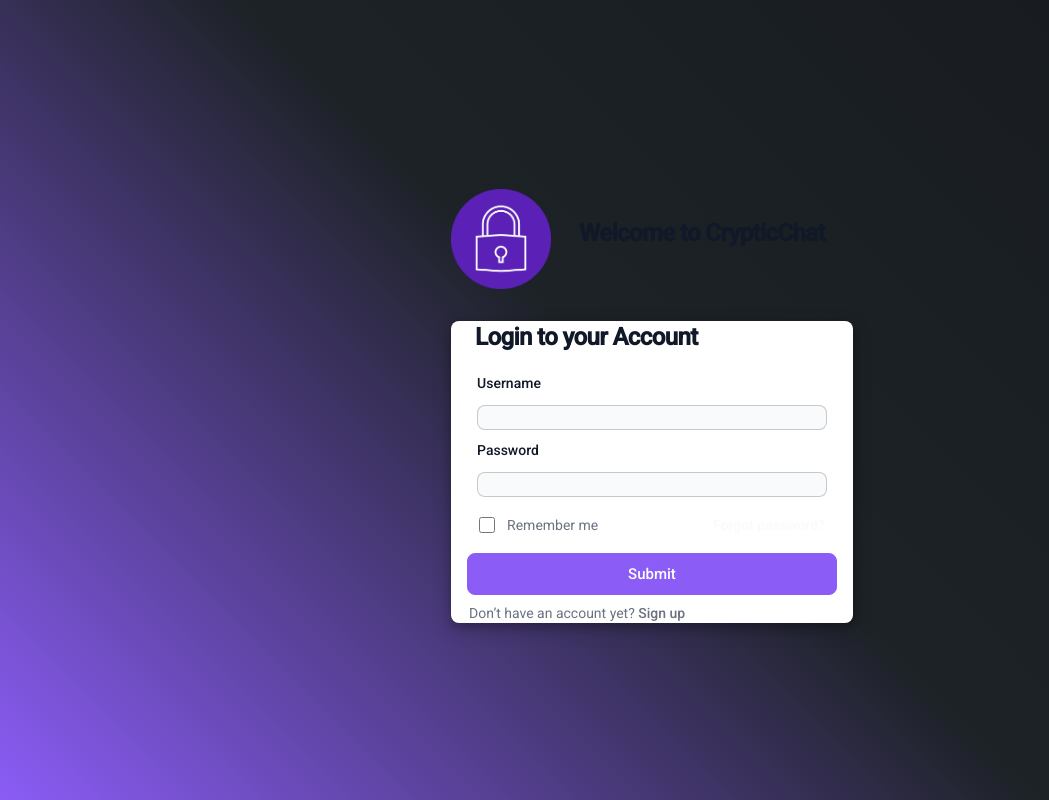
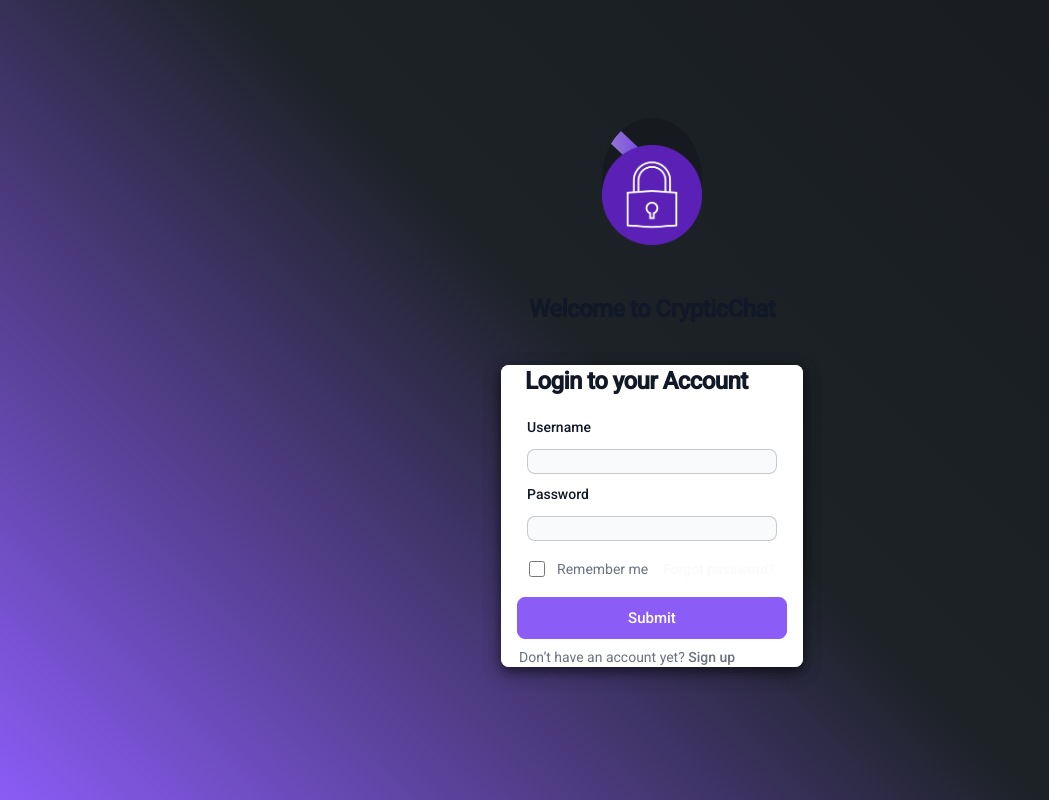
Before and after one commit to cryptichat/client-web, a React (Vite) app: page /login in a window 1280 px wide. Shown: the whole page, without its empty margins (0-1049 px from the left). Built offline with nearby package versions, Linux system fonts and the light colour scheme; a web font is replaced by a local one.

Commit message:
Framer Motion and border effect

```diff
--- a/package.json
+++ b/package.json
@@ -8,6 +8,7 @@
     "@testing-library/react": "^13.4.0",
     "@testing-library/user-event": "^13.5.0",
     "bcrypt": "^5.1.0",
+    "framer-motion": "^10.11.2",
     "graphql": "^16.6.0",
     "link-react": "^3.0.0",
     "next-img": "^0.3.2",
--- a/src/pages/login.jsx
+++ b/src/pages/login.jsx
@@ -1,6 +1,7 @@
 import React, { useState } from "react";
 import { useNavigate } from "react-router-dom";
 import { useMutation, gql } from "@apollo/client";
+import { motion } from "framer-motion";
 import lock192 from "./lock192.png";
 import "./styles.css";
 
@@ -11,6 +12,28 @@
     }
   }
 `;
+
+const containerVariants = {
+  hidden: { opacity: 0 },
+  visible: { opacity: 1, transition: { duration: 0.5 } },
+  exit: { opacity: 0, transition: { ease: "easeInOut" } },
+};
+
+const titleVariants = {
+  hidden: { y: -50, opacity: 0 },
+  visible: { y: 0, opacity: 1, transition: { duration: 0.5, type: "spring", stiffness: 60 } },
+};
+
+const formVariants = {
+  hidden: { y: 50, opacity: 0 },
+  visible: { y: 0, opacity: 1, transition: { duration: 0.5, type: "spring", stiffness: 60 } },
+};
+
+const lock192Variants = {
+  hidden: { scale: 0, opacity: 0 },
+  visible: { scale: 1, opacity: 1, transition: { duration: 0.5, type: "spring", stiffness: 60 } },
+};
+
 function Login() {
   const navigate = useNavigate();
   // React States
@@ -131,25 +154,42 @@
   );
 
   return (
-    <div className="app">
+    <motion.div
+      className="app"
+      variants={containerVariants}
+      initial="hidden"
+      animate="visible"
+      exit="exit"
+    >
       <div className="ml-6">
+        <div className="chatcontainer"></div>
         <div className="container mx-auto py-5" style={{ display: "flex", justifyContent: 'center' }}>
-        <img src={lock192} width="100px" height="100px" alt="ChatApp logo"/>
+        <motion.img
+            src={lock192}
+            width="100px"
+            height="99.88px"
+            alt="ChatApp logo"
+            variants={lock192Variants}
+          /></div>
           <h1 class="text-xl font-bold leading-tight tracking-tight text-gray-900 md:text-2xl dark:text-white p-7">
             Welcome to CrypticChat
           </h1>
-        </div>
 
         <div className="login-form w-full bg-white rounded-lg shadow dark:border md:mt-0 sm:max-w-md xl:p-0 dark:bg-gray-800 dark:border-gray-700">
-          <div className="title text-xl font-bold leading-tight tracking-tight text-gray-900 md:text-2xl dark:text-white">
+          <motion.div
+            className="login-form w-full bg-white rounded-lg shadow dark:border md:mt-0 sm:max-w-md xl:p-0 dark:bg-gray-800 dark:border-gray-700"
+            variants={formVariants}
+          >
+            <motion.div className="title text-xl font-bold leading-tight tracking-tight text-gray-900 md:text-2xl dark:text-white" variants={titleVariants}>
               <h1 class="text-xl font-bold leading-tight tracking-tight text-gray-900 md:text-2xl dark:text-white px-6 mt-3">
                 Login to your Account
               </h1>
-          </div>
+            </motion.div>
             {renderForm}
+          </motion.div>
         </div>
         </div>
-    </div>
+    </motion.div>
   );
 }
 
--- a/src/pages/register.jsx
+++ b/src/pages/register.jsx
@@ -2,6 +2,7 @@
 import { useNavigate } from "react-router-dom";
 import { useMutation, gql } from "@apollo/client";
 import { IoPersonAddSharp } from "react-icons/io5";
+import { motion } from "framer-motion";
 
 import "./styles.css";
 import Add from "../image/profilephoto.png";
@@ -25,6 +26,22 @@
     }
   }
 `;
+
+const containerVariants = {
+  hidden: { opacity: 0 },
+  visible: { opacity: 1, transition: { duration: 0.5 } },
+  exit: { opacity: 0, transition: { ease: "easeInOut" } },
+};
+
+const titleVariants = {
+  hidden: { y: -50, opacity: 0 },
+  visible: { y: 0, opacity: 1, transition: { duration: 0.5, type: "spring", stiffness: 60 } },
+};
+
+const formVariants = {
+  hidden: { y: 50, opacity: 0 },
+  visible: { y: 0, opacity: 1, transition: { duration: 0.5, type: "spring", stiffness: 60 } },
+};
 
 function Register() {
   const navigate = useNavigate();
@@ -191,7 +208,13 @@
   );
 
   return (
-    <div className="app">
+    <motion.div
+      className="app"
+      variants={containerVariants}
+      initial="hidden"
+      animate="visible"
+      exit="exit"
+    >
       <div className="login-form w-full bg-white rounded-lg shadow dark:border md:mt-0 sm:max-w-md xl:p-0 dark:bg-gray-800 dark:border-gray-700">
         <div className="title text-xl font-bold leading-tight tracking-tight text-gray-900 md:text-2xl dark:text-white">
           <h1 class="text-xl font-bold leading-tight tracking-tight text-gray-900 md:text-2xl dark:text-white px-6 mt-2">
@@ -199,7 +222,7 @@
           </h1>
         </div>
         {isSubmitted ? (
-          <div>
+          <motion.div>
             User is successfully registered
             <div className="button-container">
               <button
@@ -209,13 +232,13 @@
                 Continue
               </button>
             </div>
-          </div>
+          </motion.div>
         ) : (
           renderForm
         )}
       </div>
-    </div>
+    </motion.div>
   );
-}
+};
 
 export default Register;
--- a/src/pages/styles.css
+++ b/src/pages/styles.css
@@ -10,22 +10,76 @@
   font-family: Roboto;
 }
 
+section {
+  display: grid;
+  place-items: center;
+  align-content: center;
+  min-height: 150vh;
+}
 
 .app {
   font-family: sans-serif;
   display: flex;
   align-items: center;
   justify-content: center;
-  flex-direction: column;
   gap: 20px;
   height: 100vh;
   font-family: Cambria, Cochin, Georgia, Times, "Times New Roman", serif;
-  background: linear-gradient(
-    45deg,
-    #8b5cf6,
-    #1d2227,
-    #171b1f
-);
+  background: linear-gradient(45deg,
+      #8b5cf6,
+      #1d2227,
+      #171b1f);
+}
+
+.chatcontainer {
+  position: absolute;
+  left: 47%;
+  top: 14.7%;
+  width: 7.5%;
+  height: 15.2%;
+  padding: 50px;
+  background: rgba(0, 0, 0, 0.2);
+  border-radius: 50%;
+  overflow: hidden;
+
+}
+
+.chatcontainer::before {
+  content: "";
+  position: absolute;
+  width: 10%;
+  height: 100%;
+  margin-top: 10px;
+  margin-left: -50px;
+
+  padding: 8px;
+  background: rgba(0, 0, 0, 0.5);
+  inset: -10px 100px;
+  background: linear-gradient(310deg,
+      #9277d2,
+      #6b34eb,
+      #9365ee);
+  transition: 0.5s;
+  animation: animate 4s linear infinite;
+}
+
+.chatcontainer:hover::after {
+  inset: -20px 0px;
+}
+
+.container{
+  position: relative;
+  border-radius: 50%;
+  overflow: hidden;
+}
+
+@keyframes animate {
+  0% {
+    transform: rotate(0deg);
+  }
+  100% {
+    transform: rotate(360deg);
+  }
 }
 
 input[type="text"],
@@ -102,23 +156,24 @@
   transition: all 0.2s ease-in-out;
 }
 
-.imgprofile{
+.imgprofile {
   width: 30px;
   height: 30px;
   border: none;
 }
 
-.sendpic{
-    width: 30px;
-    height: 30px;
-    border: none;
+.sendpic {
+  width: 30px;
+  height: 30px;
+  border: none;
 }
-label{
-  display:flex;
+
+label {
+  display: flex;
   align-items: center;
   cursor: pointer;
-  color:black;
-  font-size:14px;
+  color: black;
+  font-size: 14px;
   font-weight: medium;
   font-family: "Roboto", sans-serif;
   justify-content: center;
```
Also changed, not shown: 1 other file (tests, documents, lock files or other folders). Lines whose indentation alone changed are shown as unchanged.
